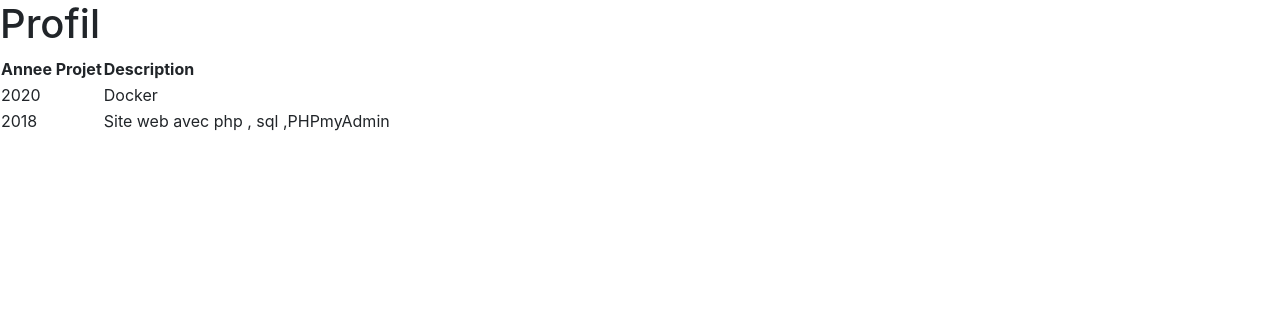
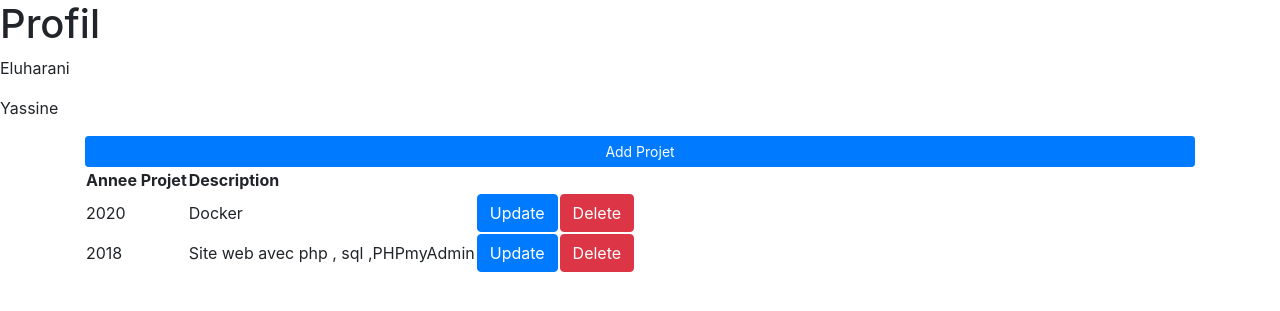
Before and after one commit to yassine-eluharani/ScoutIT, a Django app: page /profil/1/ in a window 1280 px wide. Shown: the top 311 px of the page. Run offline with Django 3.2, Linux system fonts and the light colour scheme; data comes from the database, SQL or seed files in the repository; some libraries are stand-ins or nearby versions.

Commit message:
Good and following video pt10 minute 15

```diff
--- a/Candidat/urls.py
+++ b/Candidat/urls.py
@@ -7,4 +7,7 @@ urlpatterns = [
     path('register/', views.register, name='register'),
     path('login/', LoginView.as_view(), name="login"),
     path('profil/<str:pk>/', views.profil, name="profil"),
+
+    path('create_projet/', views.createProjet, name="create_projet"),
+    path('update_projet/<str:pk>/', views.updateProjet, name="update_projet"),
 ]
--- a/Candidat/views.py
+++ b/Candidat/views.py
@@ -2,6 +2,7 @@ from django.shortcuts import render ,redirect
 from django.contrib.auth.decorators import login_required
 from django.contrib.auth import authenticate ,login
 from .models import *
+from .forms import *
 # Create your views here.
 
 def index(request):
@@ -24,3 +25,23 @@ def register(request):
 
 def login(request):
     return render(request ,'registration/login.html')
+
+
+def createProjet(request):
+
+    form = Projet_realiseForm()
+    context ={
+        'form':form
+    }
+    return render(request,'form/projet_realse-from.html',context)
+
+
+
+def updateProjet(request,pk):
+
+    project = Projet_realise.objects.get(id=pk)
+    form = Projet_realiseForm(instance=project)
+    context ={
+        'form':form
+    }
+    return render(request,'form/projet_realse-from.html',context)
--- a/templates/profil.html
+++ b/templates/profil.html
@@ -1,7 +1,11 @@
 {% extends 'base.html' %}
 {% block content %}
     <h1>Profil</h1>
+    <p>{{ profil.nom }}</p>
+    <p>{{ profil.prenom }}</p>
 
+    <div class='container'>
+        <a class="btn btn-primary btn-sm btn-block" href="{% url 'create_projet' %}">Add Projet</a>
         <table>
             <tr>
                 <th>Annee Projet</th>
@@ -12,9 +16,12 @@
             <tr>
                 <td>{{ projet.annee_projet }}</td>
                 <td>{{ projet.description_projet }}</td>
+                <td><a class="btn btn-primary" href="{% url 'update_projet' projet.id %}">Update</a></td>
+                <td><a class="btn btn-danger" href="#">Delete</a></td>
             </tr>
 
         {% endfor %}
 
         </table>
+    </div>
 {% endblock content %}
```
Also changed, not shown: Candidat/forms.py (added, +8 -0 lines), templates/form/projet_realse-from.html (added, +10 -0 lines). Lines whose indentation alone changed are shown as unchanged.
